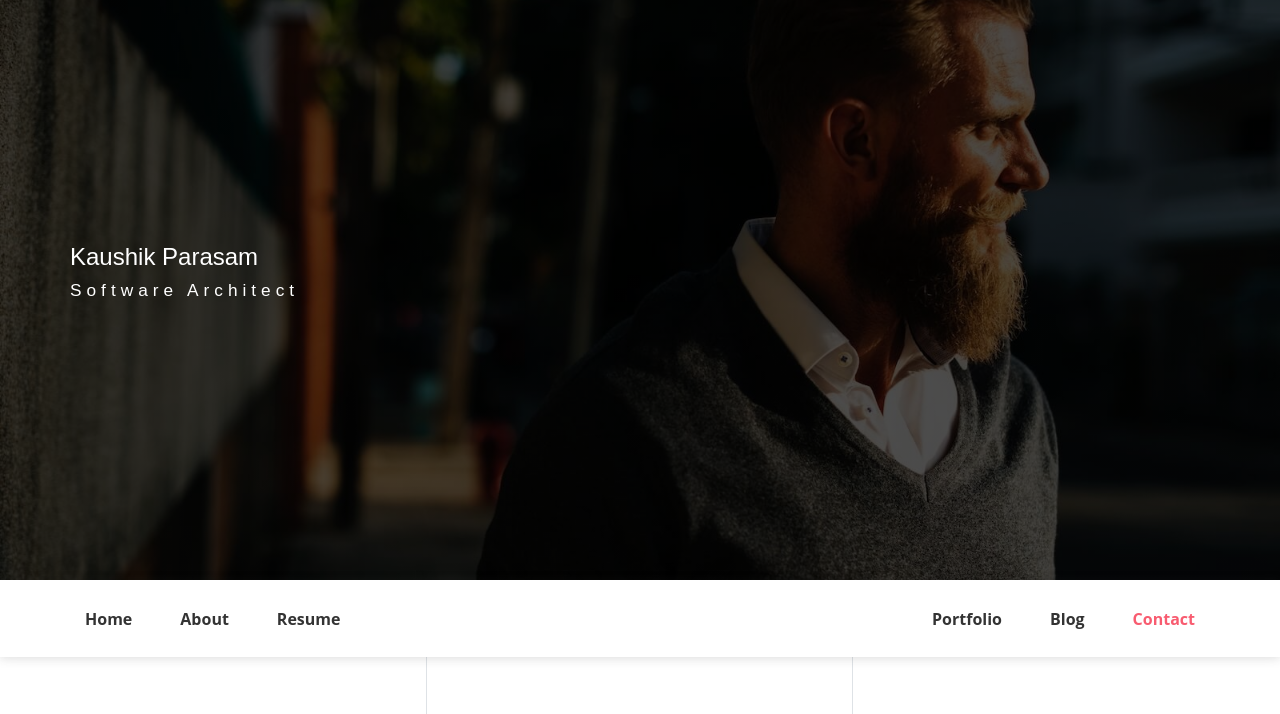
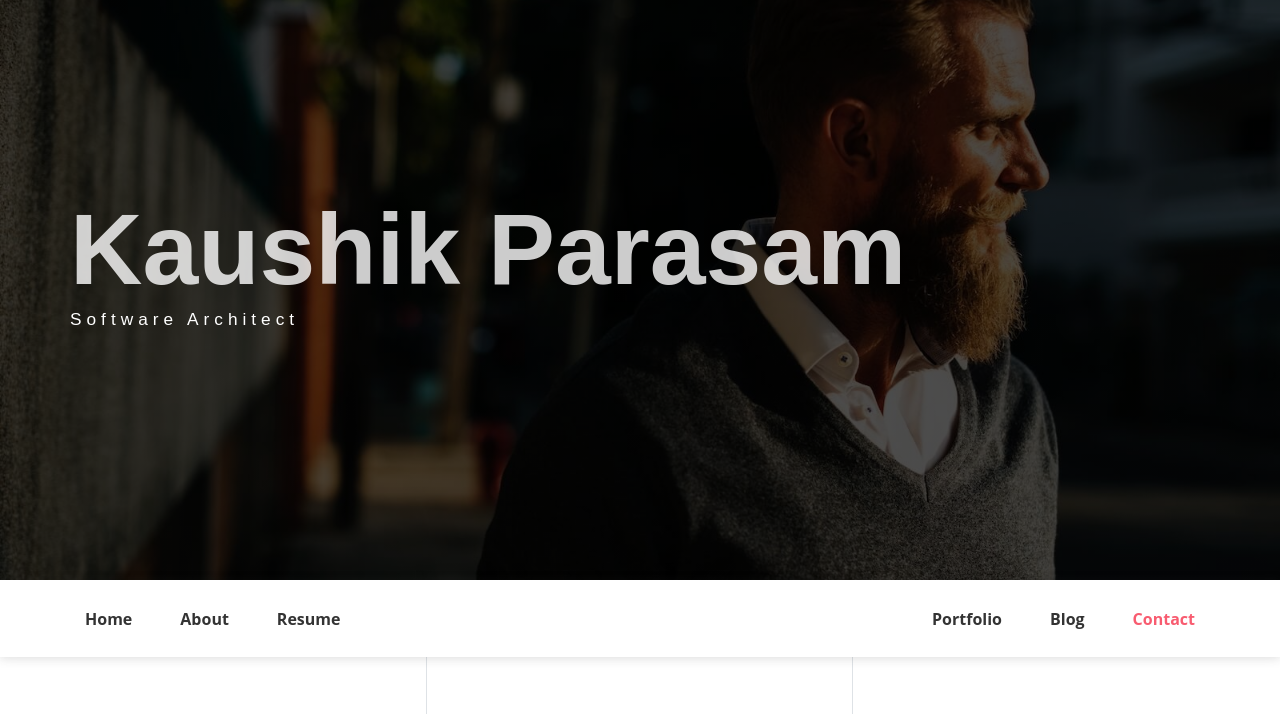
Before and after one commit to xargs/portfolio, a website: page index.html in a window 1280 px wide. Shown: the part 60-774 px from the top of the page. Drawn offline with Linux system fonts and the light colour scheme; some packages are replaced by stand-ins of ours.

Commit message:
Update index.html

```diff
--- a/index.html
+++ b/index.html
@@ -23,7 +23,7 @@
                 <li class="social-item"><a class="social-link text-light" href="#"><i class="ti-github" aria-hidden="true"></i></a></li>
             </ul>
             <div class="header-content">
-                <h4 class="header-header">Kaushik Parasam</h4>
+                <h4 class="header-title">Kaushik Parasam</h4>
                 <h6 class="header-mono" >Software Architect</h6>
 <!--                 <button class="btn btn-primary btn-rounded"><i class="ti-printer pr-2"></i>Print Resume</button> -->
             </div>
```
